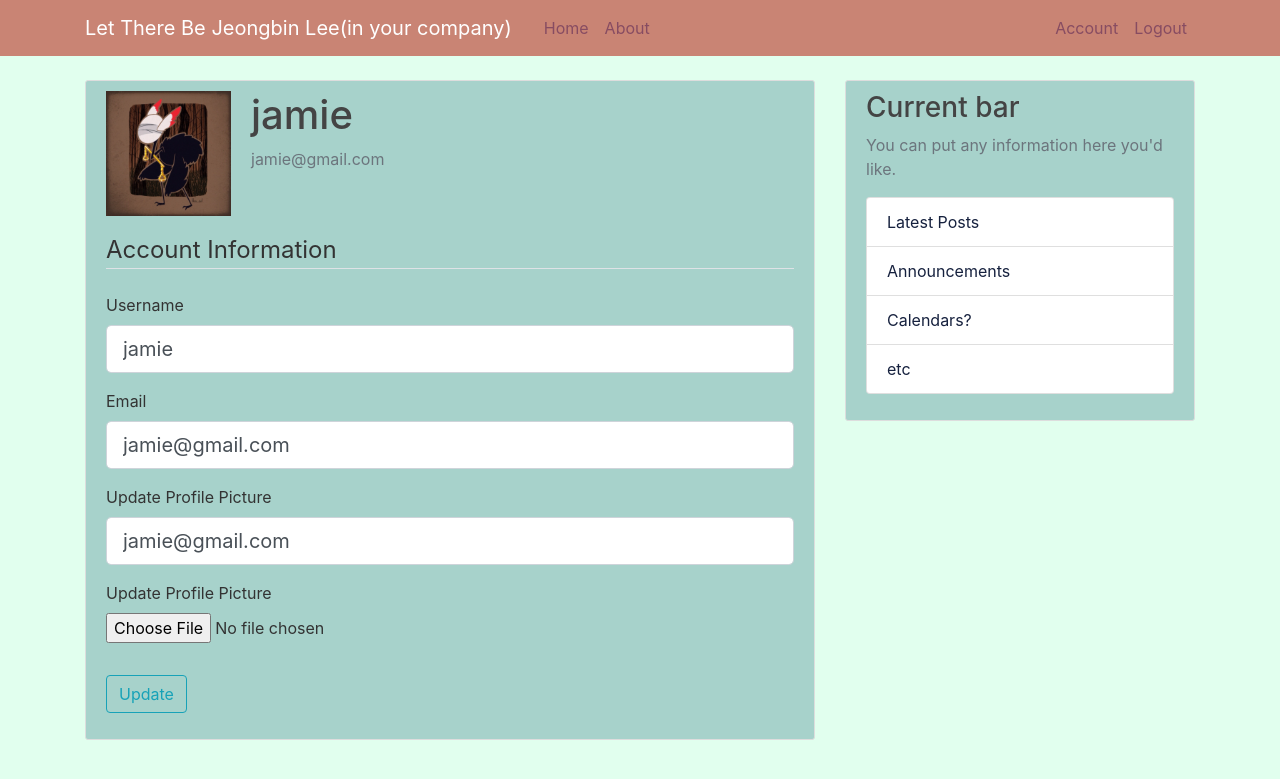
After one commit to JeongB-L/flask_development, a Flask app: page /account in a window 1280 px wide. The commit adds this page. Shown: the top 779 px of the page. Run offline with Flask 2, Linux system fonts and the light colour scheme; a user stored in the database is signed in; some libraries are stand-ins or nearby versions.

Commit message:
1) now able to update the user account 2) able to upload the profile picture given default.jpg 3) update will now allow duplicating email and username

```diff
--- a/flask_development/forms.py
+++ b/flask_development/forms.py
@@ -1,7 +1,9 @@
 from flask_wtf import FlaskForm
+from flask_wtf.file import FileField, FileAllowed
+from flask_login import current_user
 from wtforms import StringField, PasswordField, SubmitField, BooleanField
-from wtforms.validators import DataRequired, Length, Email, EqualTo
-
+from wtforms.validators import DataRequired, Length, Email, EqualTo, ValidationError
+from flask_development.models import User
 #   it inherits the FlaskForm above
 #   these are the functions that will be passed through
 class RegistrationForm(FlaskForm):
@@ -14,6 +16,21 @@
     confirm_password = PasswordField('Confirm Password', validators=[DataRequired(), EqualTo('password')])
     submit = SubmitField('Sign Up')
 
+    def validate_username(self, username):
+        #   search user with the same username
+        #   we can make the website not redirected to login page if the user did not provide a valid email and username
+        #   because if the user does, the integrity error thing from unique=True will occur
+        #   and we can raise this validation error after checking that the user's name or email
+        #   is duplicated.
+        user = User.query.filter_by(username=username.data).first()
+        if user:
+            raise ValidationError('That username already exists. Please choose a different username')
+
+    def validate_email(self, email):
+        user = User.query.filter_by(email=email.data).first()
+        if user:
+            raise ValidationError('That email already exists. Please choose a different email')
+
 
 class LoginForm(FlaskForm):
     email = StringField('Email', validators=[DataRequired(), Email()])
@@ -21,3 +38,20 @@
     #   remember the login info
     remember = BooleanField('Remember me')
     submit = SubmitField('Login')
+
+class UpdateAccountForm(FlaskForm):
+    username = StringField('Username', validators=[DataRequired(), Length(min=2, max=20)])
+    email = StringField('Email', validators=[DataRequired(), Email()])
+    picture = FileField('Update Profile Picture', validators=[FileAllowed(['jpg', 'png'])])
+    submit = SubmitField('Update')
+
+    def validate_username(self, username):
+        if username.data != current_user.username:
+            user = User.query.filter_by(username=username.data).first()
+            if user:
+                raise ValidationError('That username already exists. Please choose a different username')
+    def validate_email(self, email):
+        if email.data != current_user.email:
+            user = User.query.filter_by(email=email.data).first()
+            if user:
+                raise ValidationError('That username already exists. Please choose a different username')
--- a/flask_development/routes.py
+++ b/flask_development/routes.py
@@ -1,7 +1,11 @@
+import secrets
+import os
+from PIL import Image
 from flask_development.models import User, Post
-from flask import render_template, url_for, flash, redirect
-from flask_development import app
-from flask_development.forms import RegistrationForm, LoginForm
+from flask import render_template, url_for, flash, redirect, request
+from flask_development import app, db, bcrypt
+from flask_development.forms import RegistrationForm, LoginForm, UpdateAccountForm
+from flask_login import login_user, current_user, logout_user, login_required
 
 #from app import db
 #   db.create_all()
@@ -37,23 +41,82 @@
 
 @app.route("/register", methods=['GET', 'POST'])
 def register():
+    if current_user.is_authenticated:
+        return redirect(url_for('home'))
     form = RegistrationForm()
     #   if the submitted username, email, password, and confirm-password are written and follows the given standard
     #   flashes the message, sends ''success' and it is a bootstrap class that is a category
     #   files have access to it, and redirects to home.html
     if form.validate_on_submit():
-        flash(f'Account created for {form.username.data}!', 'success')
-        return redirect(url_for('home'))
+        hashed_password = bcrypt.generate_password_hash(form.password.data).decode('utf-8')
+        #   create a user with hashed password
+        user = User(username=form.username.data, email=form.email.data, password=hashed_password)
+        #   add user to our database
+        db.session.add(user)
+        db.session.commit()
+        flash('Your account is now created! You may  now log in!', 'success')
+        return redirect(url_for('login'))
     return render_template('register.html', title='Register', form=form)
 
 
 @app.route("/login", methods=['GET', 'POST'])
 def login():
+    if current_user.is_authenticated:
+        return redirect(url_for('home'))
     form = LoginForm()
     if form.validate_on_submit():
-        if form.email.data == 'admin@blog.com' and form.password.data == 'password':
-            flash('You have been logged in!', 'success')
-            return redirect(url_for('home'))
+        user = User.query.filter_by(email=form.email.data).first()
+        if user and bcrypt.check_password_hash(user.password, form.password.data):
+            #   login_user literally logs the user in
+            login_user(user, remember=form.remember.data)
+            #   the original page that the unlogged in user wanted to get in
+            next_page = request.args.get('next')
+            #flash('Login Success', 'success')
+            #   redirects to next page if next_page exists. Else, redirects to /home
+            return redirect(next_page) if next_page else redirect(url_for('home'))
         else:
-            flash('Login Failed. Please check username and password', 'danger')
+            flash('Login Failed. Please check email and password', 'danger')
     return render_template('login.html', title='Login', form=form)
+
+@app.route("/logout")
+def logout():
+    logout_user()
+    return redirect(url_for('home'))
+
+def save_picture(form_picture):
+    random_hex = secrets.token_hex(8)
+    #   returns the filename without extension and the file with extension
+    #   just filename will not be used
+    _, f_ext = os.path.splitext(form_picture.filename)
+    #   concat hexed picture data with its extension
+    picture_fn = random_hex + f_ext
+    #   joining the path for the picture file; concatination
+    picture_path = os.path.join(app.root_path, 'static/profile_pics', picture_fn)
+    #   resize the picture using pillow
+    output_size = (125, 125)
+    i = Image.open(form_picture)
+    i.thumbnail(output_size)
+    #   save the image
+    i.save(picture_path)
+    return picture_fn
+
+@app.route("/account", methods=['GET', 'POST'])
+@login_required
+def account():
+    form = UpdateAccountForm()
+    if form.validate_on_submit():
+        if form.picture.data:
+            picture_file = save_picture(form.picture.data)
+            current_user.image_file = picture_file
+
+        current_user.username = form.username.data
+        current_user.email = form.email.data
+        db.session.commit()
+        flash('Your account has been updated!', 'success')
+        return redirect(url_for('account'))
+    elif request.method == 'GET':
+        form.username.data = current_user.username
+        form.email.data = current_user.email
+
+    image_file = url_for('static', filename='profile_pics/' + current_user.image_file)
+    return render_template('account.html', title='Account', image_file=image_file, form=form)
--- /dev/null
+++ b/flask_development/templates/account.html
@@ -0,0 +1,69 @@
+{% extends "layout.html"%}
+{% block content%}
+        <div class="content-section">
+                <div class="media">
+                        <img class="rounded-circile account-img" src="{{ image_file }}">
+                        <div class="media-body">
+                                <h2 class="account-heading">{{ current_user.username }}</h2>
+                                <p class="text-secondary">{{ current_user.email }}</p>
+                        </div>
+                </div>
+                <form method="POST" action="" enctype="multipart/form-data">
+            {{ form.hidden_tag() }}
+            <fieldset class="form-group">
+                <legend class="border-bottom mb-4">Account Information</legend>
+                <div class="form-group">
+                    {{ form.username.label(class="form-control-label") }}
+                    {% if form.username.errors %}
+                        {{ form.username(class="form-control form-control-lg is-invalid") }}
+                        <div class="invalid-feedback">
+                            {% for error in form.username.errors %}
+                                <span>{{ error }}</span>
+                            {% endfor %}
+                        </div>
+                    {% else %}
+                        {{ form.username(class="form-control form-control-lg") }}
+                    {% endif %}
+                </div>
+                <div class="form-group">
+                    {{ form.email.label(class="form-control-label") }}
+                    {% if form.email.errors %}
+                        {{ form.email(class="form-control form-control-lg is-invalid") }}
+                        <div class="invalid-feedback">
+                            {% for error in form.email.errors %}
+                                <span>{{ error }}</span>
+                            {% endfor %}
+                        </div>
+                    {% else %}
+                        {{ form.email(class="form-control form-control-lg") }}
+                    {% endif %}
+                </div>
+                <div class="form-group">
+                    {{ form.picture.label() }}
+                    {% if form.email.errors %}
+                        {{ form.email(class="form-control form-control-lg is-invalid") }}
+                        <div class="invalid-feedback">
+                            {% for error in form.email.errors %}
+                                <span>{{ error }}</span>
+                            {% endfor %}
+                        </div>
+                    {% else %}
+                        {{ form.email(class="form-control form-control-lg") }}
+                    {% endif %}
+                </div>
+                <div class="form-group">
+                    {{ form.picture.label() }}
+                    {{ form.picture(class="form-control-file") }}
+                    {% if form.picture.errors %}
+                        {% for error in form.picture.errors %}
+                            <span class="text-danger"> {{ error }}</span></br>
+                        {% endfor %}
+                    {% endif %}
+                </div>
+            </fieldset>
+            <div class="form-group">
+                {{ form.submit(class="btn btn-outline-info") }}
+            </div>
+        </form>
+        </div>
+{% endblock content %}
--- a/flask_development/templates/layout.html
+++ b/flask_development/templates/layout.html
@@ -31,8 +31,13 @@
             </div>
             <!-- Navbar Right Side -->
             <div class="navbar-nav">
-              <a class="nav-item nav-link" href="{{ url_for('login') }}">Login</a>
-              <a class="nav-item nav-link" href="{{ url_for('register') }}">Register</a>
+              {% if current_user.is_authenticated %}
+                <a class="nav-item nav-link" href="{{ url_for('account') }}">Account</a>
+                <a class="nav-item nav-link" href="{{ url_for('logout') }}">Logout</a>
+              {% else %}
+                <a class="nav-item nav-link" href="{{ url_for('login') }}">Login</a>
+                <a class="nav-item nav-link" href="{{ url_for('register') }}">Register</a>
+              {% endif %}
             </div>
           </div>
         </div>
```
Also changed, not shown: flask_development/__init__.py (+6 -2 lines), flask_development/models.py (+8 -2 lines), flask_development/site.db, flask_development/static/profile_pics/default.jpg (added).
